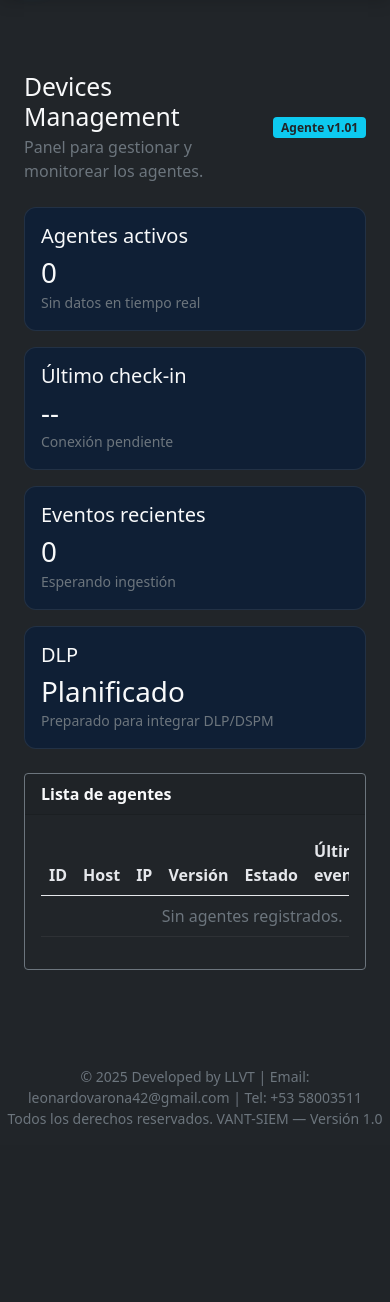
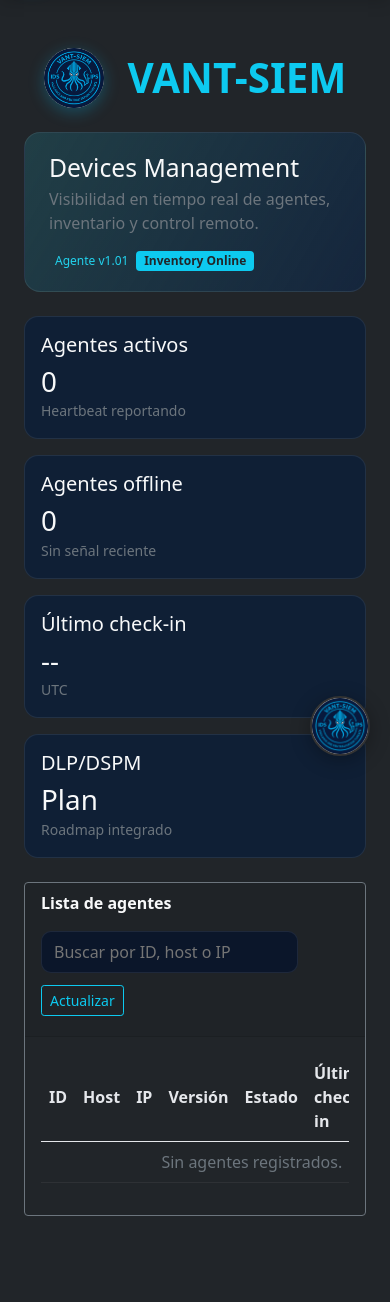
Before and after one commit to leonardovarona42/VANT-SIEM, a Django app: page /siem/dashboard/devices/management/ in a window 390 px wide. Shown: the part 68-1370 px from the top of the page. Before the commit the page ends 1192 px from the top, so only its background shows below. Run offline with Django 5.2, Linux system fonts and the light colour scheme; the visitor is signed in with stand-in values (Sample User, id 1); data that the repository does not hold is empty; some libraries are stand-ins or nearby versions.

Commit message:
Refresh agent dashboard UI and update OpenSearch/inventory docs

```diff
--- a/VANT_SIEM/templates/devices_management.html
+++ b/VANT_SIEM/templates/devices_management.html
@@ -1,73 +1,142 @@
-{% extends "base.html" %}
+{% extends "dashboard.html" %}
 {% load static %}
 
 {% block title %}Devices Management | VANT-SIEM{% endblock %}
 
 {% block extra_css %}
 <style>
-  .device-card {
-    background: #0f1f35;
+  :root {
+    --agent-bg: #0b1220;
+    --agent-panel: #0f1f35;
+    --agent-panel-2: #14263f;
+    --agent-accent: #22d3ee;
+    --agent-green: #22c55e;
+    --agent-red: #ef4444;
+    --agent-yellow: #f59e0b;
+  }
+  .agent-hero {
+    background: linear-gradient(120deg, rgba(34, 211, 238, 0.15), rgba(20, 38, 63, 0.9));
+    border-radius: 16px;
+    padding: 20px 24px;
     border: 1px solid rgba(255, 255, 255, 0.08);
-    border-radius: 12px;
+  }
+  .agent-stat {
+    background: var(--agent-panel);
+    border: 1px solid rgba(255, 255, 255, 0.08);
+    border-radius: 14px;
     padding: 16px;
   }
-  .device-card h5 {
+  .agent-stat h5 {
     margin-bottom: 8px;
+  }
+  .agent-pill {
+    padding: 4px 10px;
+    border-radius: 999px;
+    font-size: 12px;
+    border: 1px solid transparent;
+  }
+  .pill-online {
+    color: var(--agent-green);
+    border-color: rgba(34, 197, 94, 0.4);
+    background: rgba(34, 197, 94, 0.12);
+  }
+  .pill-offline {
+    color: var(--agent-red);
+    border-color: rgba(239, 68, 68, 0.4);
+    background: rgba(239, 68, 68, 0.12);
+  }
+  .pill-unknown {
+    color: var(--agent-yellow);
+    border-color: rgba(245, 158, 11, 0.4);
+    background: rgba(245, 158, 11, 0.12);
   }
   .device-table th,
   .device-table td {
     color: #e5e7eb;
+    vertical-align: middle;
   }
   .device-table tbody tr {
     border-color: rgba(255, 255, 255, 0.06);
+  }
+  .device-table tbody tr:hover {
+    background: rgba(34, 211, 238, 0.08);
+  }
+  .agent-toolbar {
+    display: flex;
+    gap: 12px;
+    flex-wrap: wrap;
+    margin-bottom: 12px;
+  }
+  .agent-search {
+    background: #0b162a;
+    border: 1px solid rgba(255, 255, 255, 0.08);
+    color: #e5e7eb;
+    border-radius: 10px;
+    padding: 8px 12px;
+  }
+  .agent-tag {
+    display: inline-flex;
+    align-items: center;
+    gap: 6px;
+    color: var(--agent-accent);
+    font-size: 12px;
   }
 </style>
 {% endblock %}
 
 {% block content %}
 <div class="container mt-4">
-  <div class="d-flex align-items-center justify-content-between mb-4">
+  <div class="agent-hero mb-4">
+    <div class="d-flex align-items-center justify-content-between flex-wrap gap-3">
       <div>
         <h2 class="mb-1">Devices Management</h2>
-      <p class="text-muted mb-0">Panel para gestionar y monitorear los agentes.</p>
+        <p class="text-muted mb-0">Visibilidad en tiempo real de agentes, inventario y control remoto.</p>
       </div>
-    <span class="badge bg-info text-dark">Agente v1.01</span>
+      <div class="d-flex align-items-center gap-2">
+        <span class="agent-tag"><i class="fas fa-microchip"></i> Agente v1.01</span>
+        <span class="badge bg-info text-dark">Inventory Online</span>
+      </div>
+    </div>
   </div>
 
   <div class="row g-3 mb-4">
-    <div class="col-md-4">
-      <div class="device-card">
+    <div class="col-md-3">
+      <div class="agent-stat">
         <h5>Agentes activos</h5>
-        <div class="display-6">0</div>
-        <small class="text-muted">Sin datos en tiempo real</small>
+        <div class="display-6" id="stat-active">0</div>
+        <small class="text-muted">Heartbeat reportando</small>
       </div>
     </div>
-    <div class="col-md-4">
-      <div class="device-card">
-        <h5>Último check-in</h5>
-        <div class="display-6">--</div>
-        <small class="text-muted">Conexión pendiente</small>
+    <div class="col-md-3">
+      <div class="agent-stat">
+        <h5>Agentes offline</h5>
+        <div class="display-6" id="stat-offline">0</div>
+        <small class="text-muted">Sin señal reciente</small>
       </div>
     </div>
-    <div class="col-md-4">
-      <div class="device-card">
-        <h5>Eventos recientes</h5>
-        <div class="display-6">0</div>
-        <small class="text-muted">Esperando ingestión</small>
+    <div class="col-md-3">
+      <div class="agent-stat">
+        <h5>Último check-in</h5>
+        <div class="display-6" id="stat-last">--</div>
+        <small class="text-muted">UTC</small>
       </div>
     </div>
-    <div class="col-md-4">
-      <div class="device-card">
-        <h5>DLP</h5>
-        <div class="display-6">Planificado</div>
-        <small class="text-muted">Preparado para integrar DLP/DSPM</small>
+    <div class="col-md-3">
+      <div class="agent-stat">
+        <h5>DLP/DSPM</h5>
+        <div class="display-6">Plan</div>
+        <small class="text-muted">Roadmap integrado</small>
       </div>
     </div>
   </div>
 
   <div class="card bg-dark border-secondary">
-    <div class="card-header">
+    <div class="card-header d-flex align-items-center justify-content-between flex-wrap gap-3">
       <strong>Lista de agentes</strong>
+      <div class="agent-toolbar">
+        <input class="agent-search" id="agent-search" placeholder="Buscar por ID, host o IP" />
+        <button class="btn btn-sm btn-outline-info" onclick="loadAgents()">Actualizar</button>
+      </div>
     </div>
     <div class="card-body">
       <div class="table-responsive">
@@ -79,7 +148,7 @@
               <th>IP</th>
               <th>Versión</th>
               <th>Estado</th>
-              <th>Último evento</th>
+              <th>Último check-in</th>
               <th>Acciones</th>
             </tr>
           </thead>
@@ -94,17 +163,40 @@
   </div>
 </div>
 <script>
-  async function loadAgents() {
+  let agentsCache = [];
+
+  function statusPill(status) {
+    if (status === "online") return '<span class="agent-pill pill-online">online</span>';
+    if (status === "offline") return '<span class="agent-pill pill-offline">offline</span>';
+    return '<span class="agent-pill pill-unknown">unknown</span>';
+  }
+
+  function updateStats(devices) {
+    const online = devices.filter((d) => d.status === "online").length;
+    const offline = devices.filter((d) => d.status === "offline").length;
+    const last = devices
+      .map((d) => d.last_seen)
+      .filter((v) => v)
+      .sort()
+      .slice(-1)[0];
+    document.getElementById("stat-active").textContent = online;
+    document.getElementById("stat-offline").textContent = offline;
+    document.getElementById("stat-last").textContent = last || "--";
+  }
+
+  function renderAgents(devices) {
     const tbody = document.querySelector(".device-table tbody");
-    try {
-      const res = await fetch("{% url 'agent-list' %}");
-      const data = await res.json();
-      if (!data.ok || !data.devices.length) {
+    const query = document.getElementById("agent-search").value.trim().toLowerCase();
+    const filtered = devices.filter((d) => {
+      const hay = `${d.agent_id} ${d.host_name} ${d.host_ip}`.toLowerCase();
+      return hay.includes(query);
+    });
+    if (!filtered.length) {
       tbody.innerHTML =
         '<tr><td colspan="7" class="text-center text-muted">Sin agentes registrados.</td></tr>';
       return;
     }
-      tbody.innerHTML = data.devices
+    tbody.innerHTML = filtered
       .map((d) => {
         return `
           <tr>
@@ -112,7 +204,7 @@
             <td>${d.host_name || "-"}</td>
             <td>${d.host_ip || "-"}</td>
             <td>${d.agent_version || "-"}</td>
-              <td>${d.status || "unknown"}</td>
+            <td>${statusPill(d.status)}</td>
             <td>${d.last_seen || "-"}</td>
             <td>
               <button class="btn btn-sm btn-outline-success me-1" onclick="issueCommand('${d.agent_id}','activate')">Activar</button>
@@ -123,6 +215,22 @@
         `;
       })
       .join("");
+  }
+
+  async function loadAgents() {
+    const tbody = document.querySelector(".device-table tbody");
+    try {
+      const res = await fetch("{% url 'agent-list' %}");
+      const data = await res.json();
+      if (!data.ok || !data.devices.length) {
+        agentsCache = [];
+        updateStats([]);
+        renderAgents([]);
+        return;
+      }
+      agentsCache = data.devices;
+      updateStats(agentsCache);
+      renderAgents(agentsCache);
     } catch (err) {
       tbody.innerHTML =
         '<tr><td colspan="7" class="text-center text-danger">Error cargando agentes.</td></tr>';
@@ -148,5 +256,6 @@
   }
 
   loadAgents();
+  document.getElementById("agent-search").addEventListener("input", () => renderAgents(agentsCache));
 </script>
 {% endblock %}
```
Also changed, not shown: docs/OPENSEARCH_FEATURE.md (+18 -0 lines), opensearch_agents/AGENT_MANUAL.md (+32 -1 lines), docs/README.md. Lines whose indentation alone changed are shown as unchanged.
